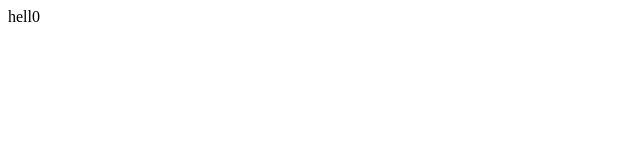
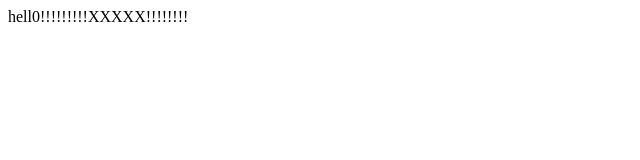
Before and after one commit to SeshGhantasala/demo-repo, a plain HTML site: page index.html in a window 1280 px wide. Shown: the whole page, without its empty margins (0-640 px from the left). Drawn offline with Linux system fonts and the light colour scheme.

Commit message:
surprise

```diff
--- a/index.html
+++ b/index.html
@@ -1 +1 @@
-<div>hell0</div>
+<div>hell0!!!!!!!!!XXXXX!!!!!!!!</div>
```
